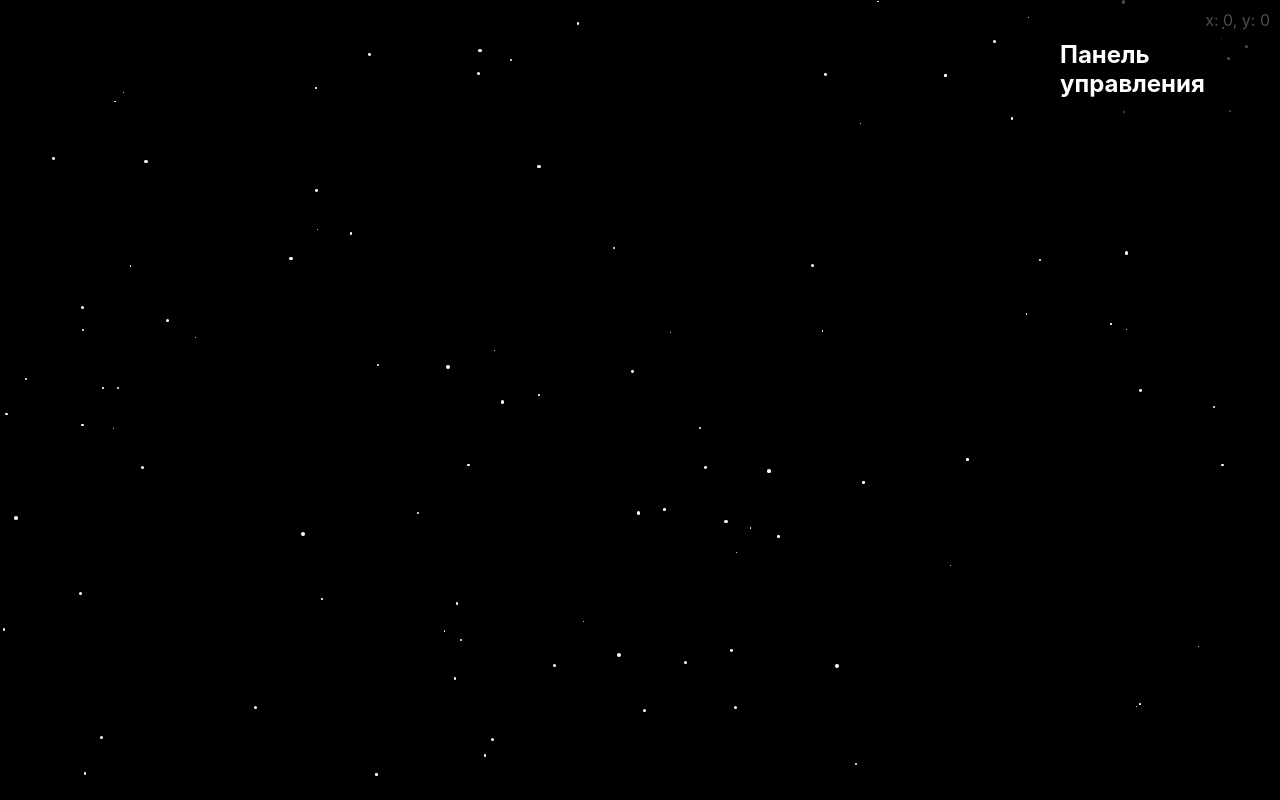
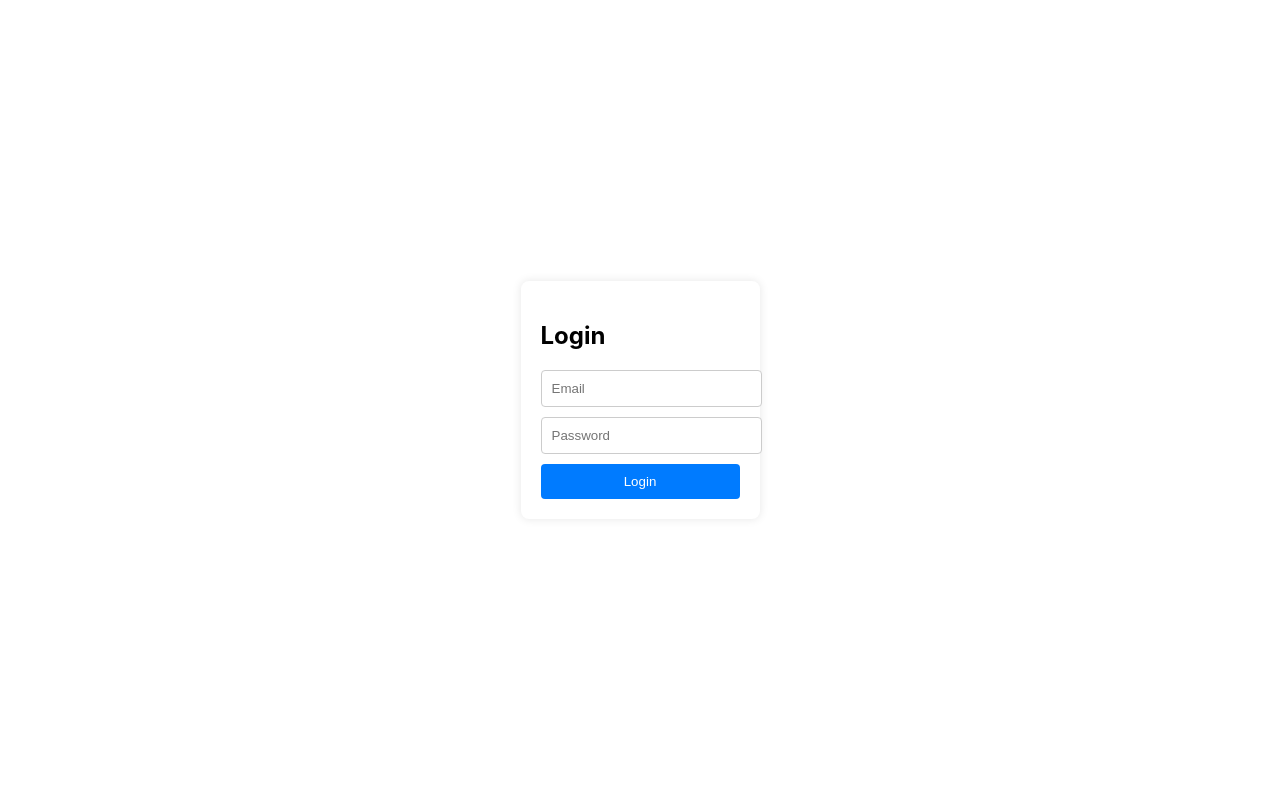
Before and after one commit to dima-re1vl/name_the_star, a React (Create React App) app in the folder client/: page /login in a window 1280 px wide. Built offline with nearby package versions, Linux system fonts and the light colour scheme.

Commit message:
added registration and firebase config

```diff
--- a/client/package.json
+++ b/client/package.json
@@ -6,8 +6,10 @@
     "@testing-library/jest-dom": "^5.17.0",
     "@testing-library/react": "^13.4.0",
     "@testing-library/user-event": "^13.5.0",
+    "firebase": "^10.12.4",
     "react": "^18.3.1",
     "react-dom": "^18.3.1",
+    "react-router-dom": "^6.25.1",
     "react-scripts": "5.0.1",
     "web-vitals": "^2.1.4"
   },
--- a/client/src/App.css
+++ b/client/src/App.css
@@ -1,4 +1,37 @@
 .App {
   display: flex;
   height: 100vh;
+  justify-content: center;
+  align-items: center;
 }
+
+.register,
+.login {
+  background-color: white;
+  padding: 20px;
+  border-radius: 8px;
+  box-shadow: 0 0 10px rgba(0, 0, 0, 0.1);
+}
+
+input {
+  display: block;
+  width: 100%;
+  padding: 10px;
+  margin-bottom: 10px;
+  border: 1px solid #ccc;
+  border-radius: 4px;
+}
+
+button {
+  width: 100%;
+  padding: 10px;
+  background-color: #007bff;
+  color: white;
+  border: none;
+  border-radius: 4px;
+  cursor: pointer;
+}
+
+button:hover {
+  background-color: #0056b3;
+}
--- a/client/src/App.js
+++ b/client/src/App.js
@@ -1,14 +1,28 @@
+// client/src/App.js
 import React from 'react';
+import { BrowserRouter as Router, Route, Routes } from 'react-router-dom';
 import StarMap from './components/StarMap/StarMap';
 import ControlPanel from './components/ControlPanel/ControlPanel';
+import Register from './components/Register/Register';
+import Login from './components/Login/Login';
 import './App.css';
 
 const App = () => {
   return (
-    <div className="App">
-      <StarMap />
-      <ControlPanel />
-    </div>
+    <Router>
+      <div className="App">
+        <Routes>
+          <Route path="/register" element={<Register />} />
+          <Route path="/login" element={<Login />} />
+          <Route path="/" element={
+            <>
+              <StarMap />
+              <ControlPanel />
+            </>
+          } />
+        </Routes>
+      </div>
+    </Router>
   );
 };
 
--- /dev/null
+++ b/client/src/components/Login/Login.jsx
@@ -0,0 +1,44 @@
+// client/src/components/Login.js
+import React, { useState } from 'react';
+import { auth } from '../../firebase/firebaseConfig';
+import { signInWithEmailAndPassword } from 'firebase/auth';
+
+const Login = () => {
+  const [email, setEmail] = useState('');
+  const [password, setPassword] = useState('');
+  const [error, setError] = useState('');
+
+  const handleSubmit = async (event) => {
+    event.preventDefault();
+    try {
+      await signInWithEmailAndPassword(auth, email, password);
+      alert('User logged in successfully');
+    } catch (err) {
+      setError(err.message);
+    }
+  };
+
+  return (
+    <div className="login">
+      <h2>Login</h2>
+      <form onSubmit={handleSubmit}>
+        <input
+          type="email"
+          placeholder="Email"
+          value={email}
+          onChange={(e) => setEmail(e.target.value)}
+        />
+        <input
+          type="password"
+          placeholder="Password"
+          value={password}
+          onChange={(e) => setPassword(e.target.value)}
+        />
+        <button type="submit">Login</button>
+      </form>
+      {error && <p>{error}</p>}
+    </div>
+  );
+};
+
+export default Login;
--- /dev/null
+++ b/client/src/components/Register/Register.jsx
@@ -0,0 +1,44 @@
+// client/src/components/Register.js
+import React, { useState } from 'react';
+import { auth } from '../../firebase/firebaseConfig';
+import { createUserWithEmailAndPassword } from 'firebase/auth';
+
+const Register = () => {
+  const [email, setEmail] = useState('');
+  const [password, setPassword] = useState('');
+  const [error, setError] = useState('');
+
+  const handleSubmit = async (event) => {
+    event.preventDefault();
+    try {
+      await createUserWithEmailAndPassword(auth, email, password);
+      alert('User registered successfully');
+    } catch (err) {
+      setError(err.message);
+    }
+  };
+
+  return (
+    <div className="register">
+      <h2>Register</h2>
+      <form onSubmit={handleSubmit}>
+        <input
+          type="email"
+          placeholder="Email"
+          value={email}
+          onChange={(e) => setEmail(e.target.value)}
+        />
+        <input
+          type="password"
+          placeholder="Password"
+          value={password}
+          onChange={(e) => setPassword(e.target.value)}
+        />
+        <button type="submit">Register</button>
+      </form>
+      {error && <p>{error}</p>}
+    </div>
+  );
+};
+
+export default Register;
--- /dev/null
+++ b/client/src/firebase/firebaseConfig.js
@@ -0,0 +1,15 @@
+import { initializeApp } from "firebase/app";
+import { getAuth } from "firebase/auth";
+
+const firebaseConfig = {
+  apiKey: "AIzaSyCL70Uy4Oli2FsOsl07VCE0B9mugu6u8Uo",
+  authDomain: "name-the-star.firebaseapp.com",
+  projectId: "name-the-star",
+  storageBucket: "name-the-star.appspot.com",
+  messagingSenderId: "770076023153",
+  appId: "1:770076023153:web:5bf2ead13373358d413ed0",
+  measurementId: "G-395JPWZM8P"
+};
+
+const app = initializeApp(firebaseConfig);
+export const auth = getAuth(app);
```
Also changed, not shown: client/src/components/Login/Login.css (added), client/src/components/Register/Register.css (added), 1 other file (tests, documents, lock files or other folders).
